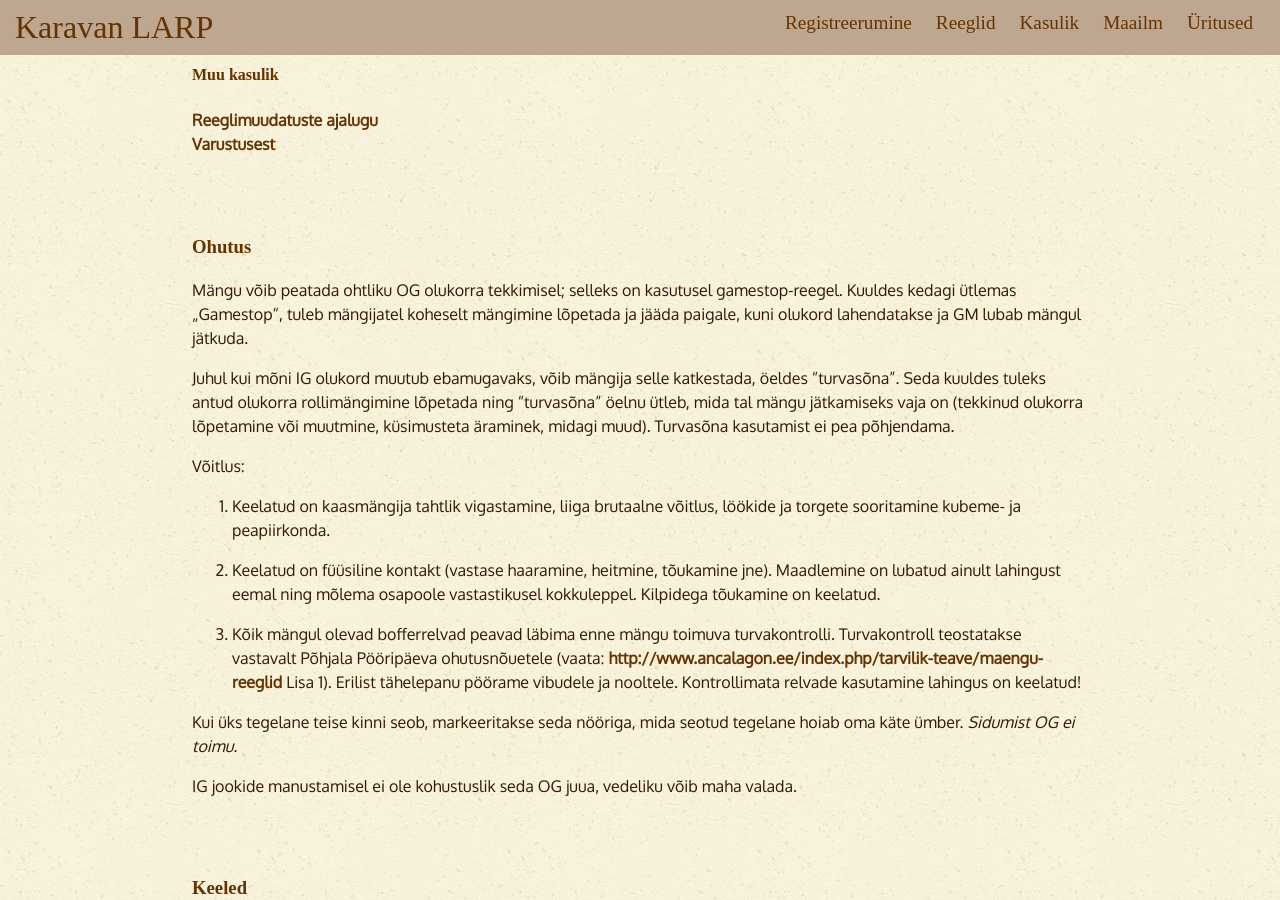
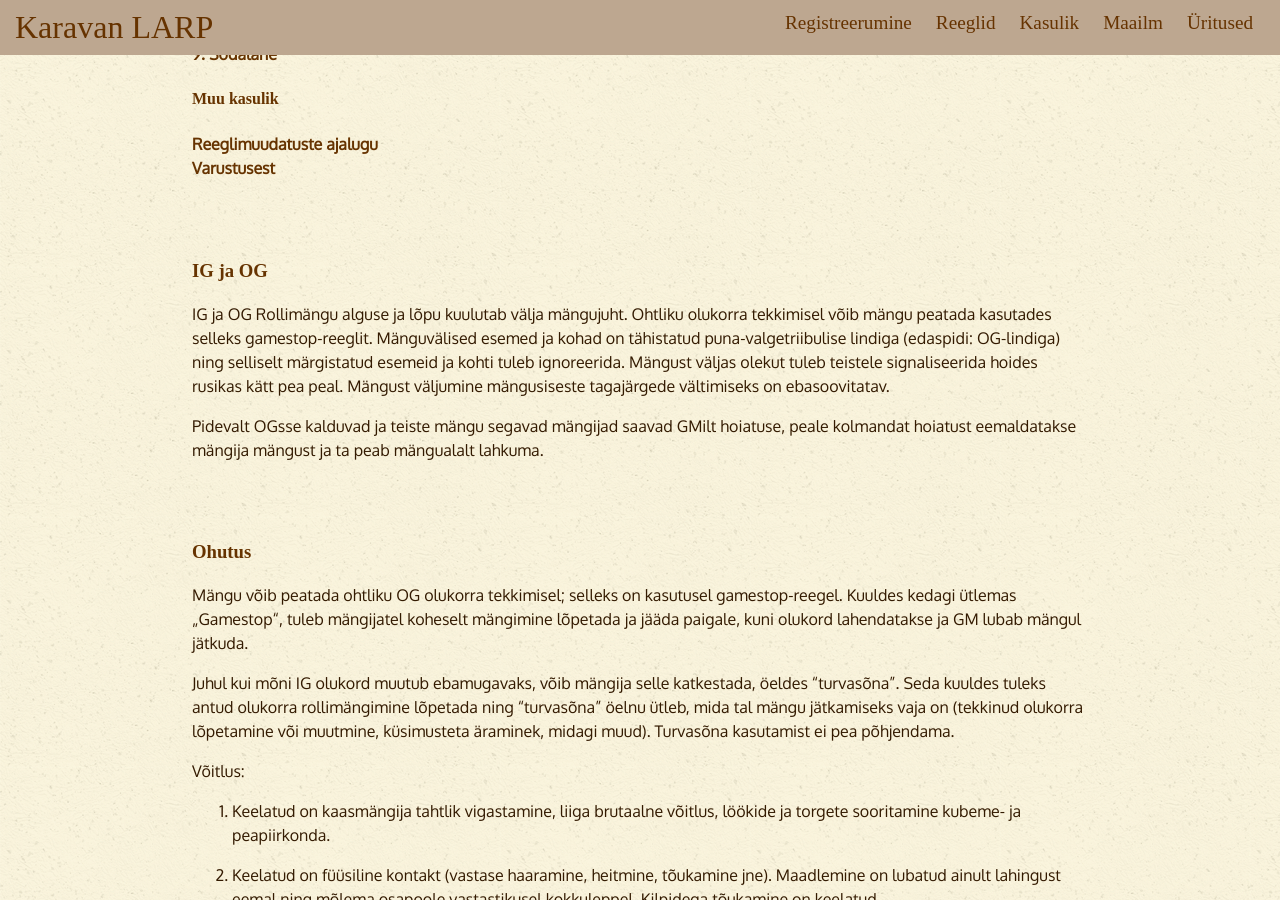
Before and after one commit to karavanlarp/karavanlarp.github.io, a Jekyll site: the page built from est/rules/intro.md, in a window 1280 px wide and 900 px high, scrolled down 1233 px. Built offline with Jekyll 4.4.1, drawn with Linux system fonts in a browser that asks for light colours; some web fonts are replaced.

Commit message:
Update intro.md
ig og

```diff
--- a/est/rules/intro.md
+++ b/est/rules/intro.md
@@ -15,6 +15,7 @@ _Tähelepanu! Tegemist on reeglikokkuvõttega. Reeglikokkuvõtte lugemine ei ase
 	<ul>
 		<li><a href="#peablugema">Milliseid reegleid ma pean lugema?</a></li>
 		<li><a href="#lingid">Lingid täielikele reeglitele</a></li>
+		<li><a href="#igog">IG ja OG</a></li>
 		<li><a href="#ohutus">Ohutus</a></li>
 		<li><a href="#keeled">Keeled</a></li>
 		<li><a href="#margistus">Märgistus</a></li>
@@ -51,6 +52,14 @@ _Tähelepanu! Tegemist on reeglikokkuvõttega. Reeglikokkuvõtte lugemine ei ase
 
 [Reeglimuudatuste ajalugu](https://docs.google.com/document/d/1KgZl6lqfOSTbPjVZGPmX1UuQl2Zg3nj67ZGGqke8CVc/edit?usp=sharing)<br />
 [Varustusest](https://docs.google.com/document/d/14UTPeGqWzC6h5z2moR-RQaPE-WQ0T-UGXDY05AERReQ/edit?usp=sharing)
+
+<h3 id="igog">IG ja OG</h3>
+
+IG ja OG
+Rollimängu alguse ja lõpu kuulutab välja mängujuht. Ohtliku olukorra tekkimisel võib mängu peatada kasutades selleks gamestop-reeglit. Mänguvälised esemed ja kohad on tähistatud puna-valgetriibulise lindiga (edaspidi: OG-lindiga) ning selliselt märgistatud esemeid ja kohti tuleb ignoreerida. Mängust väljas olekut tuleb teistele signaliseerida hoides rusikas kätt pea peal. Mängust väljumine mängusiseste tagajärgede vältimiseks on ebasoovitatav.
+
+Pidevalt OGsse kalduvad ja teiste mängu segavad mängijad saavad GMilt hoiatuse, peale kolmandat hoiatust eemaldatakse mängija mängust ja ta peab mängualalt lahkuma.
+
 
 <h3 id="ohutus">Ohutus</h3>
 
```
